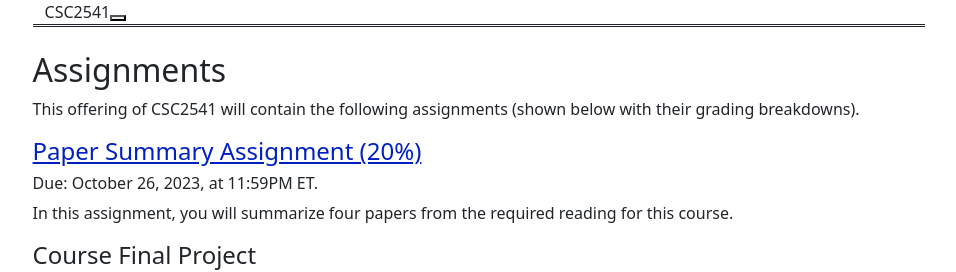
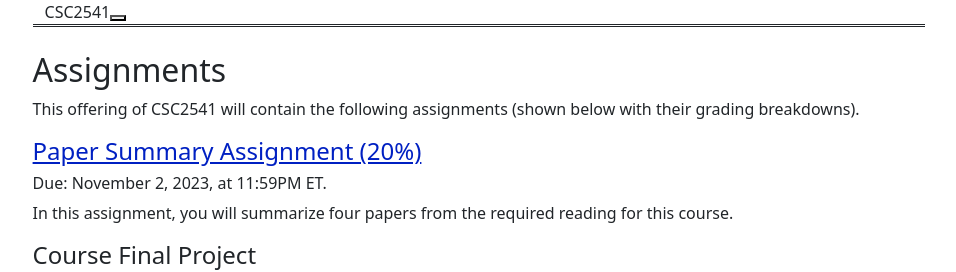
Before and after one commit to csc2541-2023/csc2541-2023.github.io, a Next.js app: page /assignments in a window 1280 px wide. Shown: the top 272 px of the page, without its empty margins (161-1117 px from the left). Built offline with nearby package versions, Linux system fonts and the light colour scheme; what @tailwindcss/typography would draw is missing.

Commit message:
updated paper summary deadline

```diff
--- a/pages/assignments/index.js
+++ b/pages/assignments/index.js
@@ -14,7 +14,7 @@ export default function Home() {
         <p>This offering of CSC2541 will contain the following assignments (shown below with their grading breakdowns).</p>
 
         <h4><a href="assignments/papersummary">Paper Summary Assignment (20%)</a></h4>
-        <h6>Due: October 26, 2023, at 11:59PM ET.</h6>
+        <h6>Due: November 2, 2023, at 11:59PM ET.</h6>
         <p>In this assignment, you will summarize four papers from the required reading for this course.</p>
 
         {/* <h4><a href="assignments/paperpresentation">Paper Presentation Assignment (15%)</a></h4>
```
